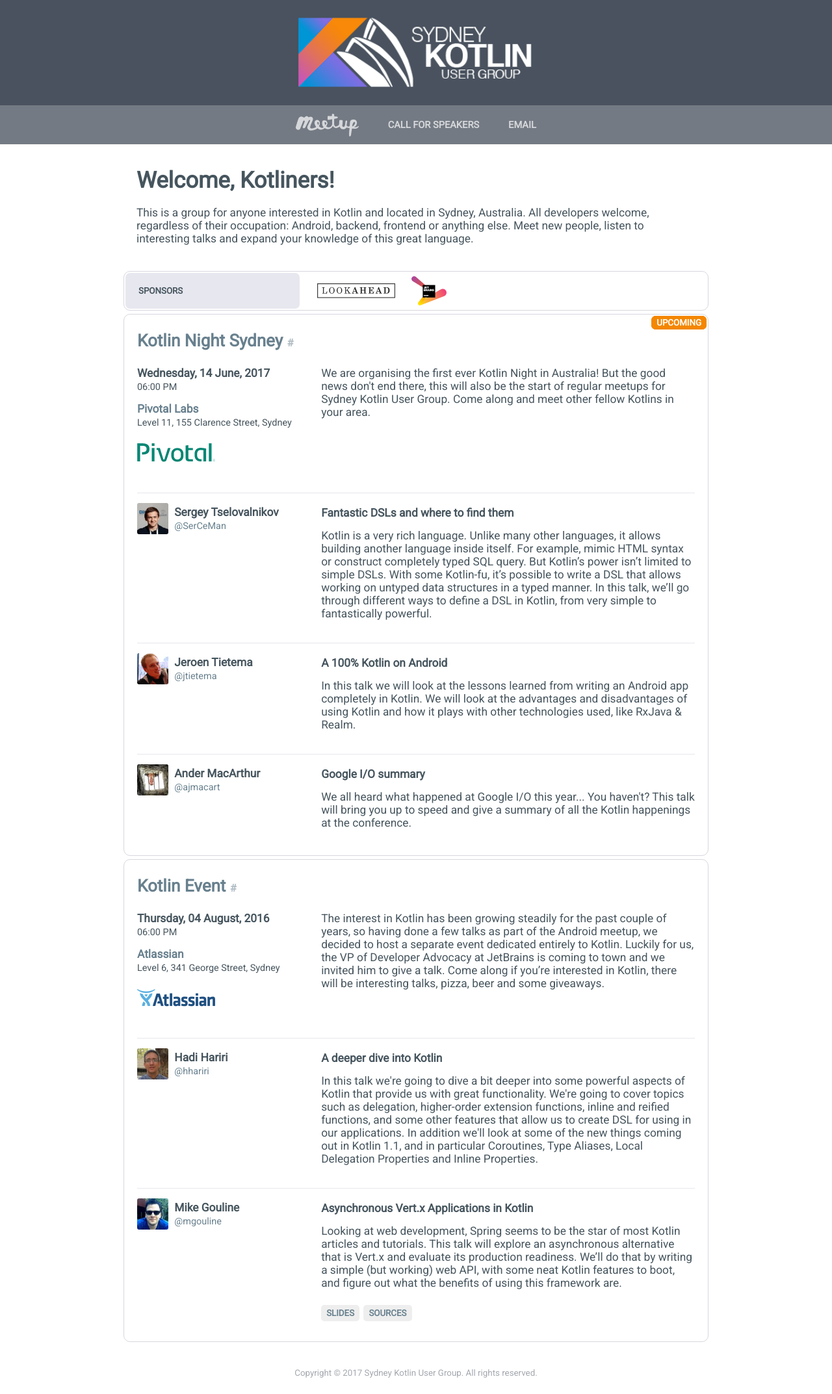
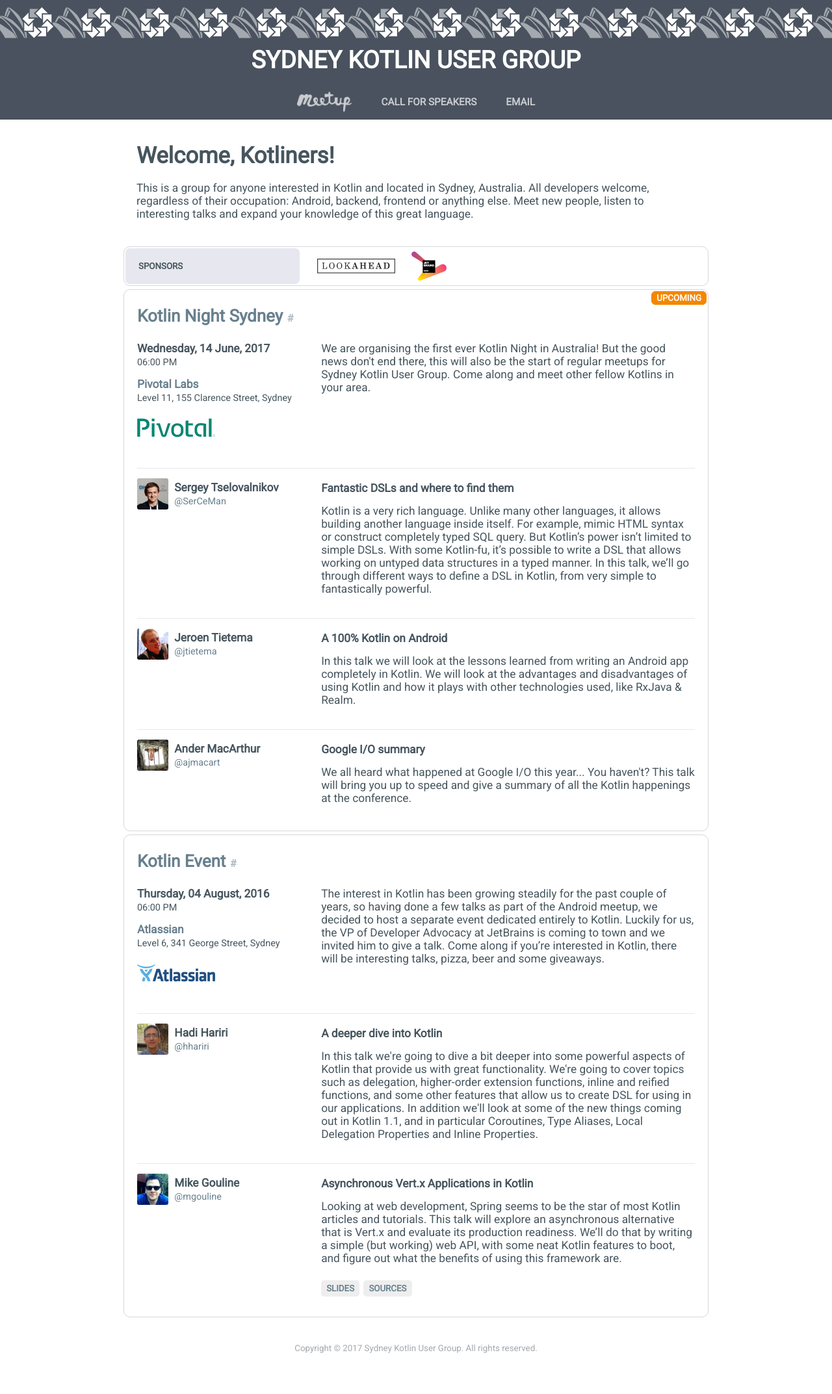
Before and after one commit to garethsime/sydkotlin.github.io, a Jekyll site: the page built from index.html, in a window 1280 px wide. Shown: the whole page at 65% size. Built offline with Jekyll 4.4.1, drawn with Linux system fonts in a browser that asks for light colours; nearby versions of some CDN libraries; after the commit the page ends 2107 px from its top, so only the background shows below that.

Commit message:
Update branding with official graphics

```diff
--- a/_includes/head.html
+++ b/_includes/head.html
@@ -29,7 +29,7 @@
 
 <!-- Links -->
 <link href="{{ site.url }}{{ site.baseurl }}/assets/images/favicon.png" rel="shortcut icon" type="image/x-icon"/>
-<link href="{{ site.url }}{{ site.baseurl }}/css/main-v9.css" rel="stylesheet" type="text/css"/>
+<link href="{{ site.url }}{{ site.baseurl }}/css/main-v10.css" rel="stylesheet" type="text/css"/>
 <link href="https://fonts.googleapis.com/css?family=Roboto|Roboto+Mono" rel="stylesheet"/>
 
 <!-- Scripts -->
--- a/_includes/header.html
+++ b/_includes/header.html
@@ -1,5 +1,8 @@
 <div id="header">
     <div id="cover" title="{{ site.title }}">&nbsp;</div>
+    <div id="title" class="fixed-width">
+        {{ site.title | upcase }}
+    </div>
     <div id="menu">
         <div class="fixed-width">
             <a href="{{ site.social_meetup }}" title="Meetup" target="_blank">
--- a/css/main-v9.css
+++ b/css/main-v10.css
@@ -48,14 +48,26 @@
 
 /* Header/footer */
 
+#header {
+    background-color: #49525e;
+}
+
 #header #cover {
+    height: 60px;
+    background: url('../assets/images/logo_repeat.png') repeat-x center 10px;
+    background-size: 90px 50px;
     text-align: center;
-    background: #49525e url('../assets/images/logo_medium.png') no-repeat center center;
-    border-bottom: 2px solid #49525e;
+}
+
+#header #title {
+    padding: 10px 0 10px 0;
+    text-align: center;
+    font-weight: bold;
+    color: #fff;
 }
 
 #header #menu {
-    background: #747a83;
+    margin-top: 5px;
     text-align: center;
     font-size: 15pt;
     color: #fff;
@@ -67,7 +79,7 @@
     margin-left: 20px;
     margin-right: 20px;
     font-weight: bold;
-    font-size: 11pt;
+    font-size: 11.5pt;
     text-transform: uppercase;
     text-decoration: none;
     color: #fff;
@@ -80,7 +92,7 @@
 }
 
 #header #menu a img {
-    height: 40px;
+    height: 35px;
 }
 
 #footer {
@@ -304,17 +316,12 @@
         max-width: 900px!important;
     }
 
-    #header #cover {
-        height: 160px;
-        background-size: 400px 159px;
+    #header #menu {
+        padding: 8px 0 8px 0;
     }
 
-    #header #nav #title {
-        display: inline;
-    }
-
-    #header #menu {
-        padding: 8px 0 8px 0;
+    #header #title {
+        font-size: 28pt;
     }
 
     #header #menu a {
@@ -349,17 +356,12 @@
         max-width: 900px!important;
     }
 
-    #header #cover {
-        height: 90px;
-        background-size: 200px 80px;
+    #header #menu {
+        padding: 2px 0 5px 0;
     }
 
-    #header #nav #title {
-        display: block;
-    }
-
-    #header #menu {
-        padding: 2px 0 5px 0;
+    #header #title {
+        font-size: 18pt;
     }
 
     #header #menu a {
```
Also changed, not shown: assets/images/favicon.png, assets/images/logo_repeat.png (added), favicon.ico.
